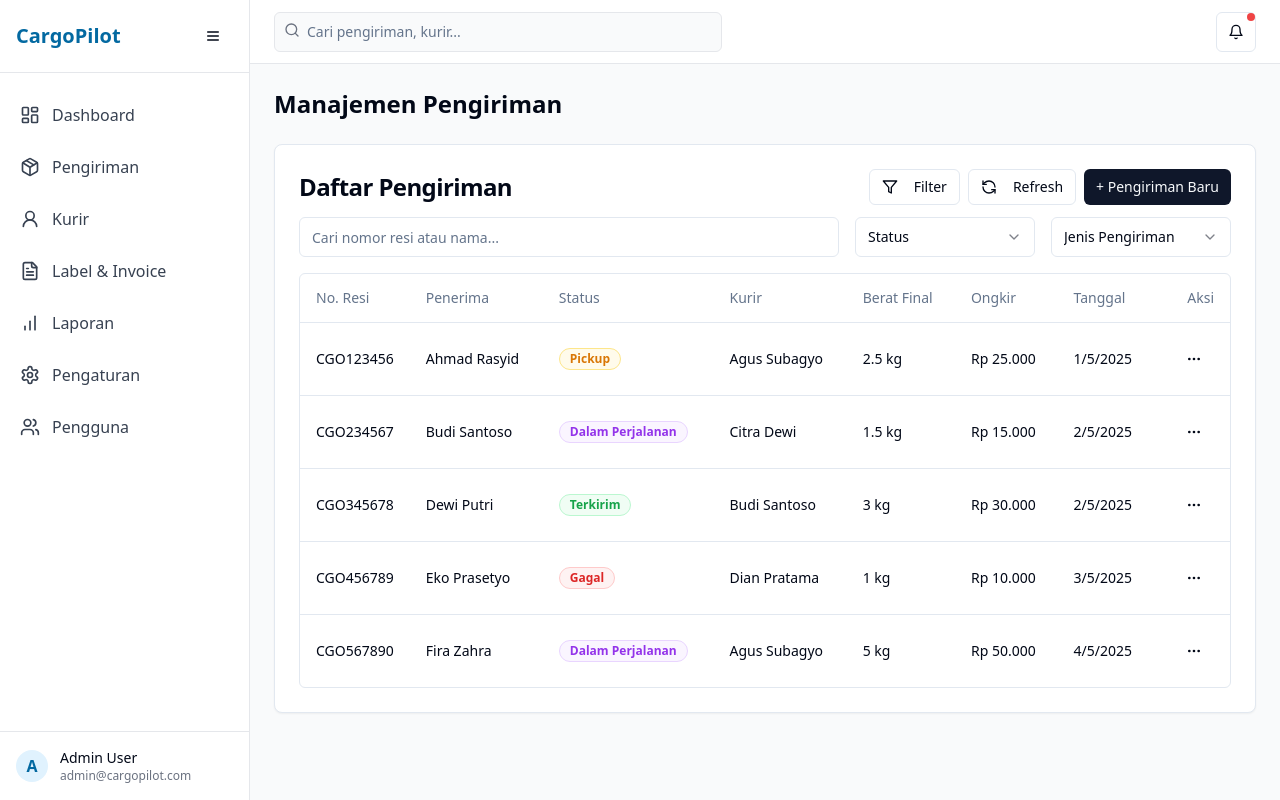
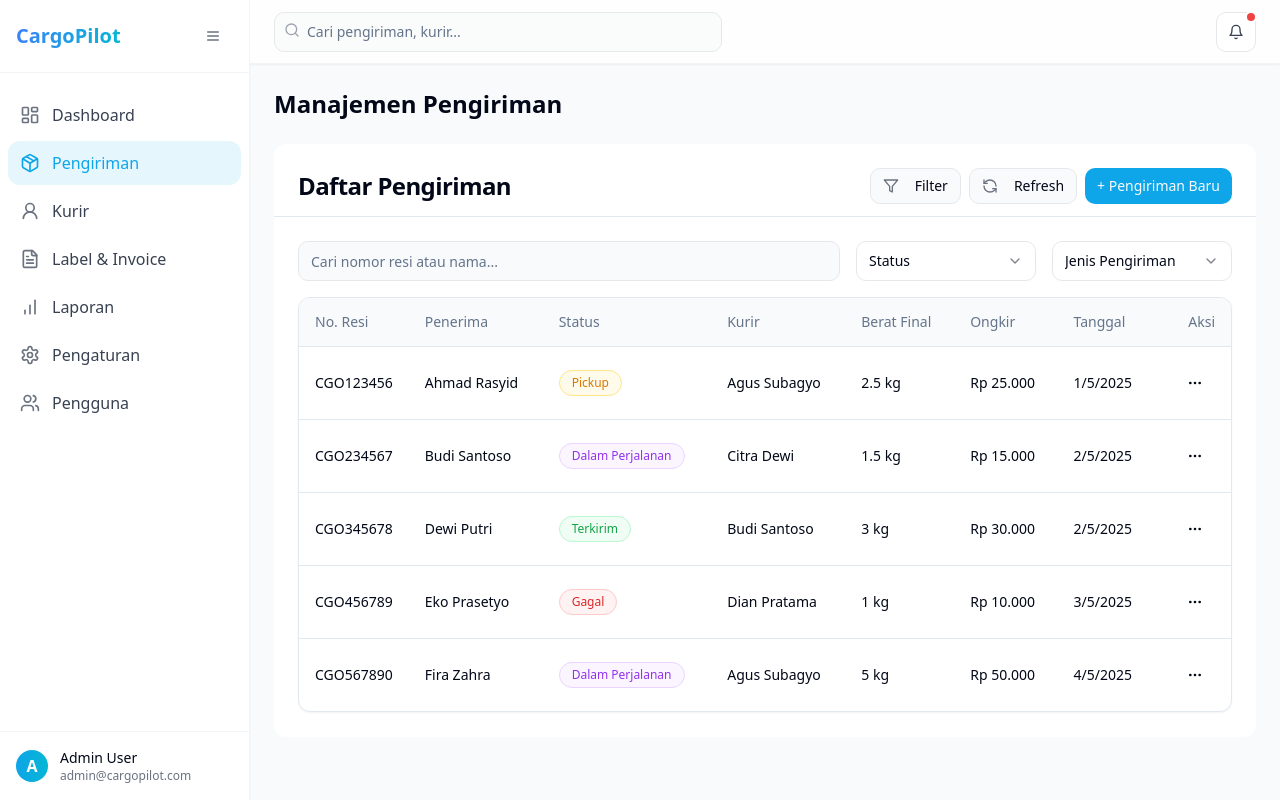
Before and after one commit to cutgeubrinarizky/Silogistik-fe-dashboard, a React (Vite) app: page /shipments in a window 1280 px wide. Built offline with nearby package versions, Linux system fonts and the light colour scheme.

Commit message:
Refactor: Improve UI design
Update the UI to be more modern and visually appealing.

```diff
--- a/src/components/layout/Header.tsx
+++ b/src/components/layout/Header.tsx
@@ -6,22 +6,22 @@ import { Button } from '@/components/ui/button';
 
 const Header = () => {
   return (
-    <div className="h-16 border-b border-gray-200 bg-white flex items-center justify-between px-4 md:px-6">
+    <div className="h-16 border-b border-gray-100 bg-white/80 backdrop-blur-md flex items-center justify-between px-4 md:px-6 shadow-sm">
       <div className="flex items-center w-full max-w-md">
         <div className="relative w-full">
-          <Search className="absolute left-2.5 top-2.5 h-4 w-4 text-gray-500" />
+          <Search className="absolute left-2.5 top-2.5 h-4 w-4 text-gray-400" />
           <Input
             type="search"
             placeholder="Cari pengiriman, kurir..."
-            className="pl-8 bg-gray-50 border-gray-200"
+            className="pl-8 bg-gray-50/80 border-gray-200 focus:border-modern-primary focus:ring-modern-primary transition-all duration-300"
           />
         </div>
       </div>
 
       <div className="flex items-center space-x-4">
-        <Button variant="outline" size="icon" className="relative">
+        <Button variant="outline" size="icon" className="relative bg-white hover:bg-gray-50 border-gray-200 text-gray-700 transition-all duration-300">
           <Bell size={18} />
-          <span className="absolute top-0 right-0 w-2 h-2 rounded-full bg-red-500"></span>
+          <span className="absolute top-0 right-0 w-2 h-2 rounded-full bg-red-500 ring-2 ring-white"></span>
         </Button>
       </div>
     </div>
--- a/src/components/layout/Layout.tsx
+++ b/src/components/layout/Layout.tsx
@@ -11,11 +11,11 @@ const Layout: React.FC<LayoutProps> = ({ children }) => {
   const [sidebarCollapsed, setSidebarCollapsed] = useState(false);
 
   return (
-    <div className="flex h-screen bg-gray-50">
+    <div className="flex h-screen bg-modern-background">
       <Sidebar collapsed={sidebarCollapsed} setCollapsed={setSidebarCollapsed} />
       <div className="flex-1 flex flex-col overflow-hidden">
         <Header />
-        <main className="flex-1 overflow-y-auto p-4 md:p-6">
+        <main className="flex-1 overflow-y-auto p-4 md:p-6 animate-fade-in">
           {children}
         </main>
       </div>
--- a/src/components/layout/Sidebar.tsx
+++ b/src/components/layout/Sidebar.tsx
@@ -1,6 +1,6 @@
 
 import React from 'react';
-import { Link } from 'react-router-dom';
+import { Link, useLocation } from 'react-router-dom';
 import {
   LayoutDashboard,
   Package,
@@ -9,7 +9,6 @@ import {
   FileText,
   BarChart,
   Users,
-  Bell,
   LogOut,
   Menu
 } from 'lucide-react';
@@ -22,6 +21,7 @@ type SidebarProps = {
 };
 
 const Sidebar = ({ collapsed, setCollapsed }: SidebarProps) => {
+  const location = useLocation();
   const navItems = [
     { icon: LayoutDashboard, label: 'Dashboard', path: '/' },
     { icon: Package, label: 'Pengiriman', path: '/shipments' },
@@ -32,40 +32,53 @@ const Sidebar = ({ collapsed, setCollapsed }: SidebarProps) => {
     { icon: Users, label: 'Pengguna', path: '/users' },
   ];
 
+  const isActive = (path: string) => {
+    if (path === '/') return location.pathname === path;
+    return location.pathname.startsWith(path);
+  };
+
   return (
     <div
       className={cn(
-        "h-screen bg-white border-r border-gray-200 transition-all duration-300 flex flex-col",
+        "h-screen bg-white border-r border-gray-100 transition-all duration-300 flex flex-col shadow-sm",
         collapsed ? "w-[70px]" : "w-[250px]"
       )}
     >
-      <div className="flex items-center justify-between p-4 border-b border-gray-200">
+      <div className="flex items-center justify-between p-4 border-b border-gray-100">
         {!collapsed && (
-          <div className="font-bold text-xl text-logistics-700">CargoPilot</div>
+          <div className="font-bold text-xl text-gradient">CargoPilot</div>
         )}
         <Button
           variant="ghost"
           size="icon"
-          className="ml-auto"
+          className="ml-auto text-gray-500 hover:text-gray-700 hover:bg-gray-100"
           onClick={() => setCollapsed(!collapsed)}
         >
           <Menu size={20} />
         </Button>
       </div>
 
-      <div className="flex-grow py-5">
+      <div className="flex-grow py-5 overflow-y-auto scrollbar-thin">
         <nav>
-          <ul className="space-y-2 px-2">
+          <ul className="space-y-1 px-2">
             {navItems.map((item) => (
               <li key={item.label}>
                 <Link
                   to={item.path}
                   className={cn(
-                    "flex items-center px-3 py-2.5 rounded-md text-gray-700 hover:bg-logistics-50 hover:text-logistics-600 transition-colors",
-                    "hover:bg-logistics-50 hover:text-logistics-600"
+                    "flex items-center px-3 py-2.5 rounded-xl text-gray-700 transition-all duration-200",
+                    isActive(item.path)
+                      ? "bg-modern-primary/10 text-modern-primary font-medium"
+                      : "hover:bg-gray-50 hover:text-modern-primary"
                   )}
                 >
-                  <item.icon size={20} className="flex-shrink-0" />
+                  <item.icon
+                    size={20}
+                    className={cn(
+                      "flex-shrink-0",
+                      isActive(item.path) ? "text-modern-primary" : "text-gray-500"
+                    )}
+                  />
                   {!collapsed && <span className="ml-3">{item.label}</span>}
                 </Link>
               </li>
@@ -74,9 +87,9 @@ const Sidebar = ({ collapsed, setCollapsed }: SidebarProps) => {
         </nav>
       </div>
 
-      <div className="p-4 border-t border-gray-200">
+      <div className="p-4 border-t border-gray-100">
         <div className="flex items-center">
-          <div className="w-8 h-8 rounded-full bg-logistics-100 flex items-center justify-center text-logistics-700 font-bold">
+          <div className="w-8 h-8 rounded-full bg-gradient-to-r from-modern-primary to-modern-accent flex items-center justify-center text-white font-bold">
             A
           </div>
           {!collapsed && (
--- a/src/components/shipments/ShipmentList.tsx
+++ b/src/components/shipments/ShipmentList.tsx
@@ -104,13 +104,13 @@ const shipments = [
 const getStatusBadge = (status: string) => {
   switch(status) {
     case 'pickup':
-      return <Badge variant="outline" className="bg-amber-50 text-amber-600 border-amber-200">Pickup</Badge>;
+      return <Badge variant="outline" className="bg-amber-50 text-amber-600 border-amber-200 font-medium px-3 py-1 rounded-full">Pickup</Badge>;
     case 'transit':
-      return <Badge variant="outline" className="bg-purple-50 text-purple-600 border-purple-200">Dalam Perjalanan</Badge>;
+      return <Badge variant="outline" className="bg-purple-50 text-purple-600 border-purple-200 font-medium px-3 py-1 rounded-full">Dalam Perjalanan</Badge>;
     case 'delivered':
-      return <Badge variant="outline" className="bg-green-50 text-green-600 border-green-200">Terkirim</Badge>;
+      return <Badge variant="outline" className="bg-green-50 text-green-600 border-green-200 font-medium px-3 py-1 rounded-full">Terkirim</Badge>;
     case 'failed':
-      return <Badge variant="outline" className="bg-red-50 text-red-600 border-red-200">Gagal</Badge>;
+      return <Badge variant="outline" className="bg-red-50 text-red-600 border-red-200 font-medium px-3 py-1 rounded-full">Gagal</Badge>;
     default:
       return <Badge variant="outline">{status}</Badge>;
   }
@@ -124,33 +124,33 @@ const ShipmentList = () => {
   });
 
   return (
-    <Card>
-      <CardHeader className="flex flex-col sm:flex-row items-start sm:items-center justify-between pb-3 space-y-4 sm:space-y-0">
+    <Card className="border-0 shadow-card overflow-hidden">
+      <CardHeader className="flex flex-col sm:flex-row items-start sm:items-center justify-between pb-3 space-y-4 sm:space-y-0 border-b">
         <CardTitle>Daftar Pengiriman</CardTitle>
         <div className="flex space-x-2">
-          <Button variant="outline" size="sm" className="h-9">
-            <Filter size={16} className="mr-2" />
+          <Button variant="outline" size="sm" className="h-9 border-gray-200 hover:border-gray-300 hover:bg-gray-50">
+            <Filter size={16} className="mr-2 text-gray-500" />
             Filter
           </Button>
-          <Button variant="outline" size="sm" className="h-9">
-            <RefreshCcw size={16} className="mr-2" />
+          <Button variant="outline" size="sm" className="h-9 border-gray-200 hover:border-gray-300 hover:bg-gray-50">
+            <RefreshCcw size={16} className="mr-2 text-gray-500" />
             Refresh
           </Button>
-          <Button size="sm" className="h-9" asChild>
+          <Button size="sm" className="h-9 bg-modern-primary hover:bg-modern-primary/90" asChild>
             <Link to="/shipments/new">
               + Pengiriman Baru
             </Link>
           </Button>
         </div>
       </CardHeader>
-      <CardContent>
-        <div className="flex flex-col gap-4">
+      <CardContent className="p-0">
+        <div className="flex flex-col gap-4 p-6">
           <div className="flex flex-wrap gap-4">
             <div className="flex-1 min-w-[200px]">
-              <Input placeholder="Cari nomor resi atau nama..." />
+              <Input placeholder="Cari nomor resi atau nama..." className="border-gray-200 focus:border-modern-primary" />
             </div>
             <Select value={filter.status} onValueChange={(value) => setFilter(prev => ({ ...prev, status: value }))}>
-              <SelectTrigger className="w-[180px]">
+              <SelectTrigger className="w-[180px] border-gray-200 bg-white">
                 <SelectValue placeholder="Status" />
               </SelectTrigger>
               <SelectContent>
@@ -162,7 +162,7 @@ const ShipmentList = () => {
               </SelectContent>
             </Select>
             <Select value={filter.type} onValueChange={(value) => setFilter(prev => ({ ...prev, type: value }))}>
-              <SelectTrigger className="w-[180px]">
+              <SelectTrigger className="w-[180px] border-gray-200 bg-white">
                 <SelectValue placeholder="Jenis Pengiriman" />
               </SelectTrigger>
               <SelectContent>
@@ -173,18 +173,18 @@ const ShipmentList = () => {
             </Select>
           </div>
 
-          <div className="rounded-md border">
+          <div className="rounded-xl border bg-white overflow-hidden shadow-sm">
             <Table>
-              <TableHeader>
+              <TableHeader className="bg-gray-50">
                 <TableRow>
-                  <TableHead className="w-[100px]">No. Resi</TableHead>
-                  <TableHead>Penerima</TableHead>
-                  <TableHead>Status</TableHead>
-                  <TableHead>Kurir</TableHead>
-                  <TableHead>Berat Final</TableHead>
-                  <TableHead>Ongkir</TableHead>
-                  <TableHead>Tanggal</TableHead>
-                  <TableHead className="text-right">Aksi</TableHead>
+                  <TableHead className="w-[100px] font-medium">No. Resi</TableHead>
+                  <TableHead className="font-medium">Penerima</TableHead>
+                  <TableHead className="font-medium">Status</TableHead>
+                  <TableHead className="font-medium">Kurir</TableHead>
+                  <TableHead className="font-medium">Berat Final</TableHead>
+                  <TableHead className="font-medium">Ongkir</TableHead>
+                  <TableHead className="font-medium">Tanggal</TableHead>
+                  <TableHead className="text-right font-medium">Aksi</TableHead>
                 </TableRow>
               </TableHeader>
               <TableBody>
--- a/src/index.css
+++ b/src/index.css
@@ -1,10 +1,11 @@
+
 @tailwind base;
 @tailwind components;
 @tailwind utilities;
 
 @layer base {
   :root {
-    --background: 0 0% 100%;
+    --background: 210 40% 98%;
     --foreground: 222.2 84% 4.9%;
 
     --card: 0 0% 100%;
@@ -13,10 +14,10 @@
     --popover: 0 0% 100%;
     --popover-foreground: 222.2 84% 4.9%;
 
-    --primary: 222.2 47.4% 11.2%;
+    --primary: 199 89% 48%;
     --primary-foreground: 210 40% 98%;
 
-    --secondary: 210 40% 96.1%;
+    --secondary: 199 89% 70%;
     --secondary-foreground: 222.2 47.4% 11.2%;
 
     --muted: 210 40% 96.1%;
@@ -30,25 +31,18 @@
 
     --border: 214.3 31.8% 91.4%;
     --input: 214.3 31.8% 91.4%;
-    --ring: 222.2 84% 4.9%;
+    --ring: 199 89% 48%;
 
-    --radius: 0.5rem;
+    --radius: 0.75rem;
 
-    --sidebar-background: 0 0% 98%;
-
+    --sidebar-background: 210 40% 98%;
     --sidebar-foreground: 240 5.3% 26.1%;
-
-    --sidebar-primary: 240 5.9% 10%;
-
-    --sidebar-primary-foreground: 0 0% 98%;
-
-    --sidebar-accent: 240 4.8% 95.9%;
-
-    --sidebar-accent-foreground: 240 5.9% 10%;
-
-    --sidebar-border: 220 13% 91%;
-
-    --sidebar-ring: 217.2 91.2% 59.8%;
+    --sidebar-primary: 199 89% 48%;
+    --sidebar-primary-foreground: 0 0% 100%;
+    --sidebar-accent: 199 89% 95%;
+    --sidebar-accent-foreground: 199 89% 48%;
+    --sidebar-border: 214.3 31.8% 91.4%;
+    --sidebar-ring: 199 89% 48%;
   }
 
   .dark {
@@ -61,7 +55,7 @@
     --popover: 222.2 84% 4.9%;
     --popover-foreground: 210 40% 98%;
 
-    --primary: 210 40% 98%;
+    --primary: 199 89% 48%;
     --primary-foreground: 222.2 47.4% 11.2%;
 
     --secondary: 217.2 32.6% 17.5%;
@@ -79,14 +73,15 @@
     --border: 217.2 32.6% 17.5%;
     --input: 217.2 32.6% 17.5%;
     --ring: 212.7 26.8% 83.9%;
-    --sidebar-background: 240 5.9% 10%;
-    --sidebar-foreground: 240 4.8% 95.9%;
-    --sidebar-primary: 224.3 76.3% 48%;
+
+    --sidebar-background: 222.2 84% 4.9%;
+    --sidebar-foreground: 210 40% 98%;
+    --sidebar-primary: 199 89% 48%;
     --sidebar-primary-foreground: 0 0% 100%;
-    --sidebar-accent: 240 3.7% 15.9%;
-    --sidebar-accent-foreground: 240 4.8% 95.9%;
-    --sidebar-border: 240 3.7% 15.9%;
-    --sidebar-ring: 217.2 91.2% 59.8%;
+    --sidebar-accent: 217.2 32.6% 17.5%;
+    --sidebar-accent-foreground: 210 40% 98%;
+    --sidebar-border: 217.2 32.6% 17.5%;
+    --sidebar-ring: 199 89% 48%;
   }
 }
 
@@ -99,3 +94,17 @@
     @apply bg-background text-foreground;
   }
 }
+
+@layer utilities {
+  .glass-effect {
+    @apply backdrop-blur-sm bg-white/90 shadow-lg border border-white/20;
+  }
+
+  .card-hover {
+    @apply transition-all duration-200 hover:shadow-lg hover:-translate-y-1;
+  }
+
+  .text-gradient {
+    @apply bg-gradient-to-r from-blue-500 to-cyan-500 bg-clip-text text-transparent;
+  }
+}
--- a/src/pages/Couriers.tsx
+++ b/src/pages/Couriers.tsx
@@ -5,7 +5,7 @@ import CourierList from '@/components/couriers/CourierList';
 const Couriers = () => {
   return (
     <div className="space-y-6">
-      <h1 className="text-2xl font-bold">Manajemen Kurir</h1>
+      <h1 className="text-2xl font-bold bg-clip-text text-transparent bg-gradient-to-r from-modern-primary to-modern-accent">Manajemen Kurir</h1>
       <CourierList />
     </div>
   );
--- a/src/pages/Labels.tsx
+++ b/src/pages/Labels.tsx
@@ -5,7 +5,7 @@ import LabelGenerator from '@/components/labels/LabelGenerator';
 const Labels = () => {
   return (
     <div className="space-y-6">
-      <h1 className="text-2xl font-bold">Cetak Label & Invoice</h1>
+      <h1 className="text-2xl font-bold bg-clip-text text-transparent bg-gradient-to-r from-modern-primary to-modern-accent">Cetak Label & Invoice</h1>
       <LabelGenerator />
     </div>
   );
--- a/tailwind.config.ts
+++ b/tailwind.config.ts
@@ -74,6 +74,15 @@ export default {
 					700: '#0369a1',
 					800: '#075985',
 					900: '#0c4a6e',
+				},
+				modern: {
+					primary: '#0ea5e9',
+					secondary: '#7dd3fc',
+					accent: '#06b6d4',
+					background: '#f8fafc',
+					foreground: '#0f172a',
+					muted: '#f1f5f9',
+					border: '#e2e8f0',
 				}
 			},
 			borderRadius: {
@@ -97,11 +106,26 @@ export default {
 					to: {
 						height: '0'
 					}
-				}
+				},
+				'fade-in': {
+					'0%': {
+						opacity: '0',
+						transform: 'translateY(10px)'
+					},
+					'100%': {
+						opacity: '1',
+						transform: 'translateY(0)'
+					}
+				},
 			},
 			animation: {
 				'accordion-down': 'accordion-down 0.2s ease-out',
-				'accordion-up': 'accordion-up 0.2s ease-out'
+				'accordion-up': 'accordion-up 0.2s ease-out',
+				'fade-in': 'fade-in 0.3s ease-out',
+			},
+			boxShadow: {
+				'modern': '0 10px 15px -3px rgba(0, 0, 0, 0.05), 0 4px 6px -2px rgba(0, 0, 0, 0.025)',
+				'card': '0 2px 8px rgba(0, 0, 0, 0.05)',
 			}
 		}
 	},
```
Also changed, not shown: src/components/dashboard/StatCard.tsx (+9 -7 lines).
